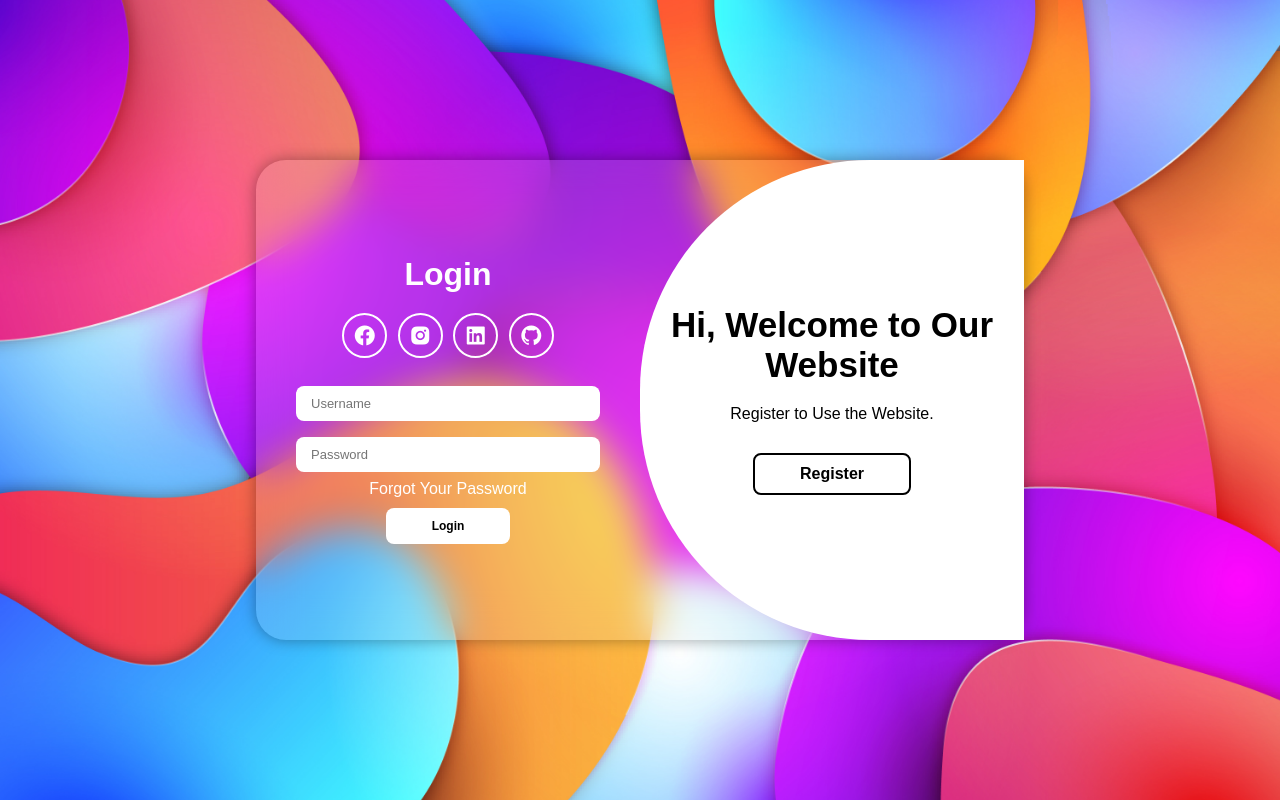
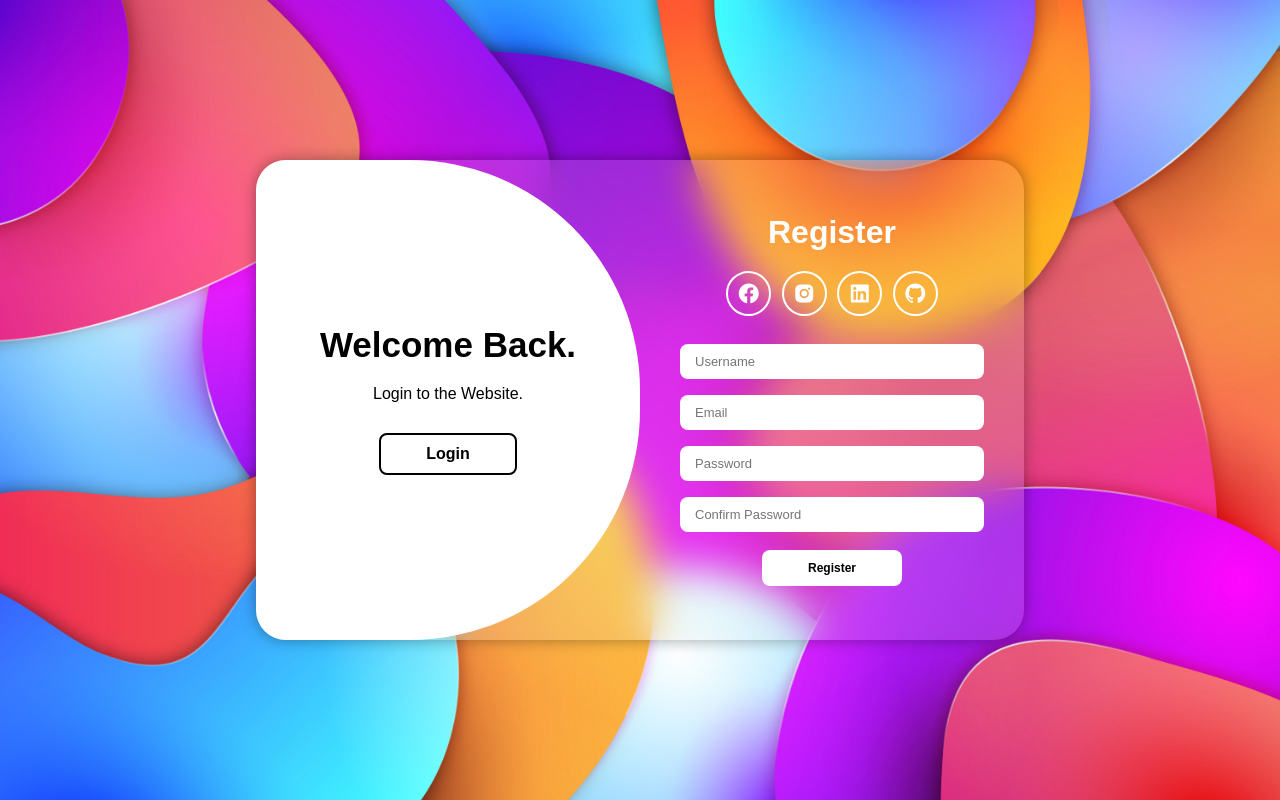
Before and after one commit to val3carrillo/AnimatedLogin, a plain HTML site: page index.html in a window 1280 px wide. Both pictures are taken after a click on the button "Register". Drawn offline with nearby package versions, Linux system fonts and the light colour scheme.

Commit message:
updated files

```diff
--- a/script.js
+++ b/script.js
@@ -0,0 +1,14 @@
+const container = document.getElementById('container');
+
+const registerBtn = document.getElementById('register');
+
+const loginBtn = document.getElementById('login');
+
+
+registerBtn.addEventListener('click', ()=> {
+    container.classList.add('active');
+})
+
+loginBtn.addEventListener('click', ()=> {
+    container.classList.remove('active');
+})
--- a/style.css
+++ b/style.css
@@ -21,6 +21,7 @@ body{
     border: 1px solid rgba(208,208,208,208,0.456);
     width: 768px;
     min-height: 480px;
+    overflow: hidden;
 }
 .container p{
 
@@ -173,7 +174,7 @@ body{
     border-radius: 0 230px 230px 0;
 }
 .container.active .toggle{
-    tranSform: translateX(50%);
+    transform: translateX(50%);
 }
 .container.active .login{
     display: none;
```
Also changed, not shown: index.html (+1 -1 lines).
